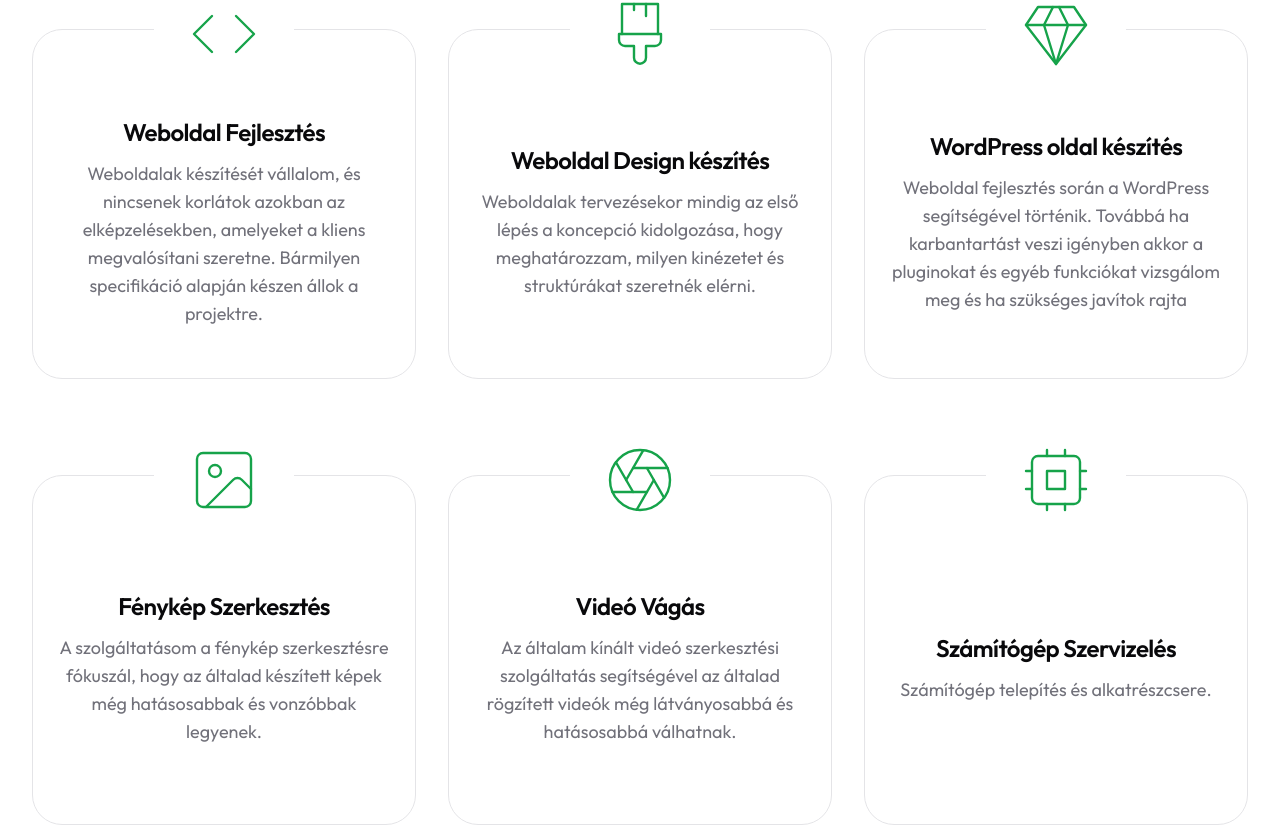
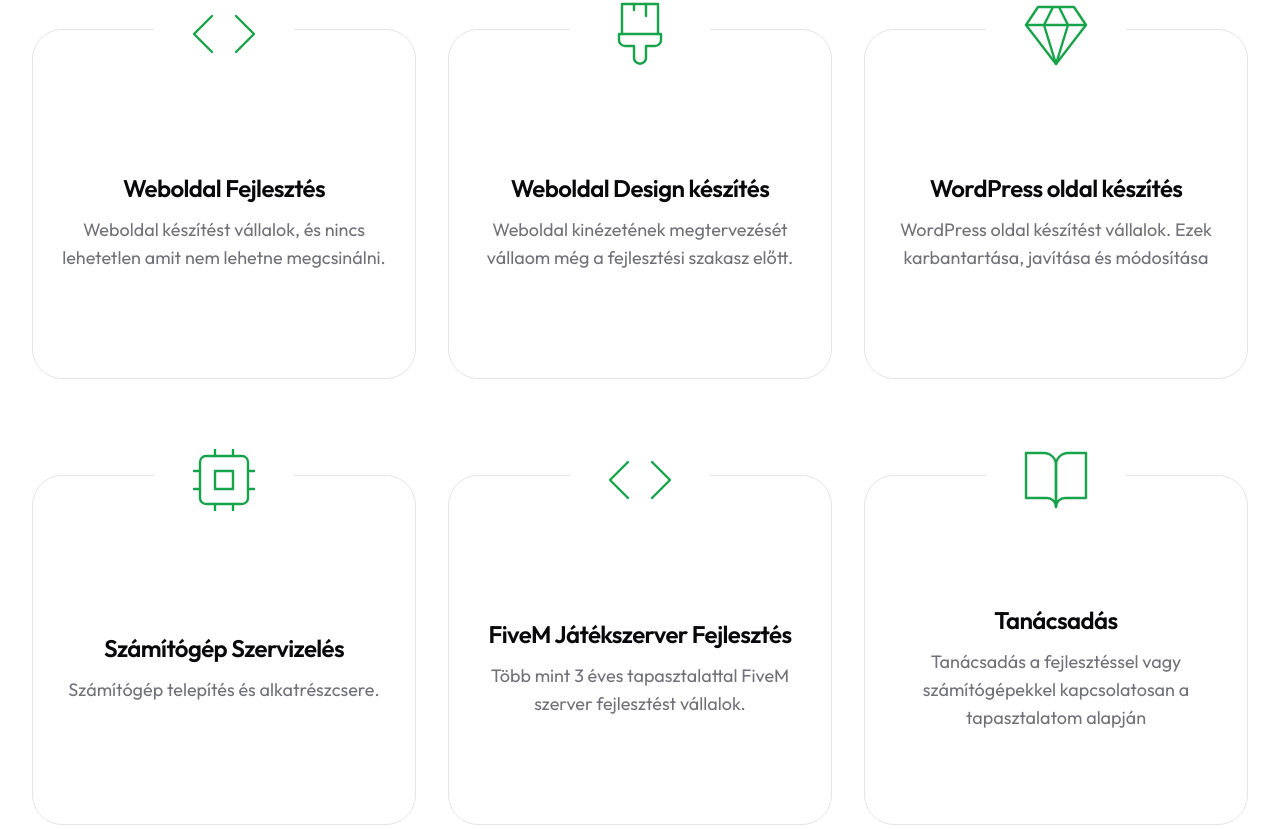
Before and after one commit to Reno0vacio/portfolio, a Next.js app: page / in a window 1280 px wide. Shown: the part 2151-2980 px from the top of the page. Built offline with nearby package versions, Linux system fonts and the light colour scheme.

Commit message:
Update Service.jsx

```diff
--- a/components/Service.jsx
+++ b/components/Service.jsx
@@ -1,4 +1,4 @@
-import { Code, Paintbrush2, Gem, Image, Aperture, Cpu } from "lucide-react";
+import { Code, Paintbrush2, Gem, BookOpen, Cpu } from "lucide-react";
 import {
   Card,
   CardContent,
@@ -12,36 +12,36 @@ const servicesData = [
     icon: <Code size={72} strokeWidth={0.8} />,
     title: "Weboldal Fejlesztés",
     desription:
-      "Weboldalak készítését vállalom, és nincsenek korlátok azokban az elképzelésekben, amelyeket a kliens megvalósítani szeretne. Bármilyen specifikáció alapján készen állok a projektre.",
+      "Weboldal készítést vállalok, és nincs lehetetlen amit nem lehetne megcsinálni.",
   },
   {
     icon: <Paintbrush2 size={72} strokeWidth={0.8} />,
     title: "Weboldal Design készítés",
     desription:
-      "Weboldalak tervezésekor mindig az első lépés a koncepció kidolgozása, hogy meghatározzam, milyen kinézetet és struktúrákat szeretnék elérni.",
+      "Weboldal kinézetének megtervezését vállaom még a fejlesztési szakasz előtt.",
   },
   {
     icon: <Gem size={72} strokeWidth={0.8} />,
     title: "WordPress oldal készítés",
     desription:
-      "Weboldal fejlesztés során a WordPress segítségével történik. Továbbá ha karbantartást veszi igényben akkor a pluginokat és egyéb funkciókat vizsgálom meg és ha szükséges javítok rajta",
-  },
-  {
-    icon: <Image size={72} strokeWidth={0.8} />,
-    title: "Fénykép Szerkesztés",
-    desription:
-      "A szolgáltatásom a fénykép szerkesztésre fókuszál, hogy az általad készített képek még hatásosabbak és vonzóbbak legyenek.",
-  },
-  {
-    icon: <Aperture size={72} strokeWidth={0.8} />,
-    title: "Videó Vágás",
-    desription:
-      "Az általam kínált videó szerkesztési szolgáltatás segítségével az általad rögzített videók még látványosabbá és hatásosabbá válhatnak.",
+      "WordPress oldal készítést vállalok. Ezek karbantartása, javítása és módosítása",
   },
   {
     icon: <Cpu size={72} strokeWidth={0.8} />,
     title: "Számítógép Szervizelés",
     desription: "Számítógép telepítés és alkatrészcsere.",
+  },
+  {
+    icon: <Code size={72} strokeWidth={0.8} />,
+    title: "FiveM Játékszerver Fejlesztés",
+    desription:
+      "Több mint 3 éves tapasztalattal FiveM szerver fejlesztést vállalok.",
+  },
+  {
+    icon: <BookOpen size={72} strokeWidth={0.8} />,
+    title: "Tanácsadás",
+    desription:
+      "Tanácsadás a fejlesztéssel vagy számítógépekkel kapcsolatosan a tapasztalatom alapján",
   },
 ];
 const Service = () => {
```
